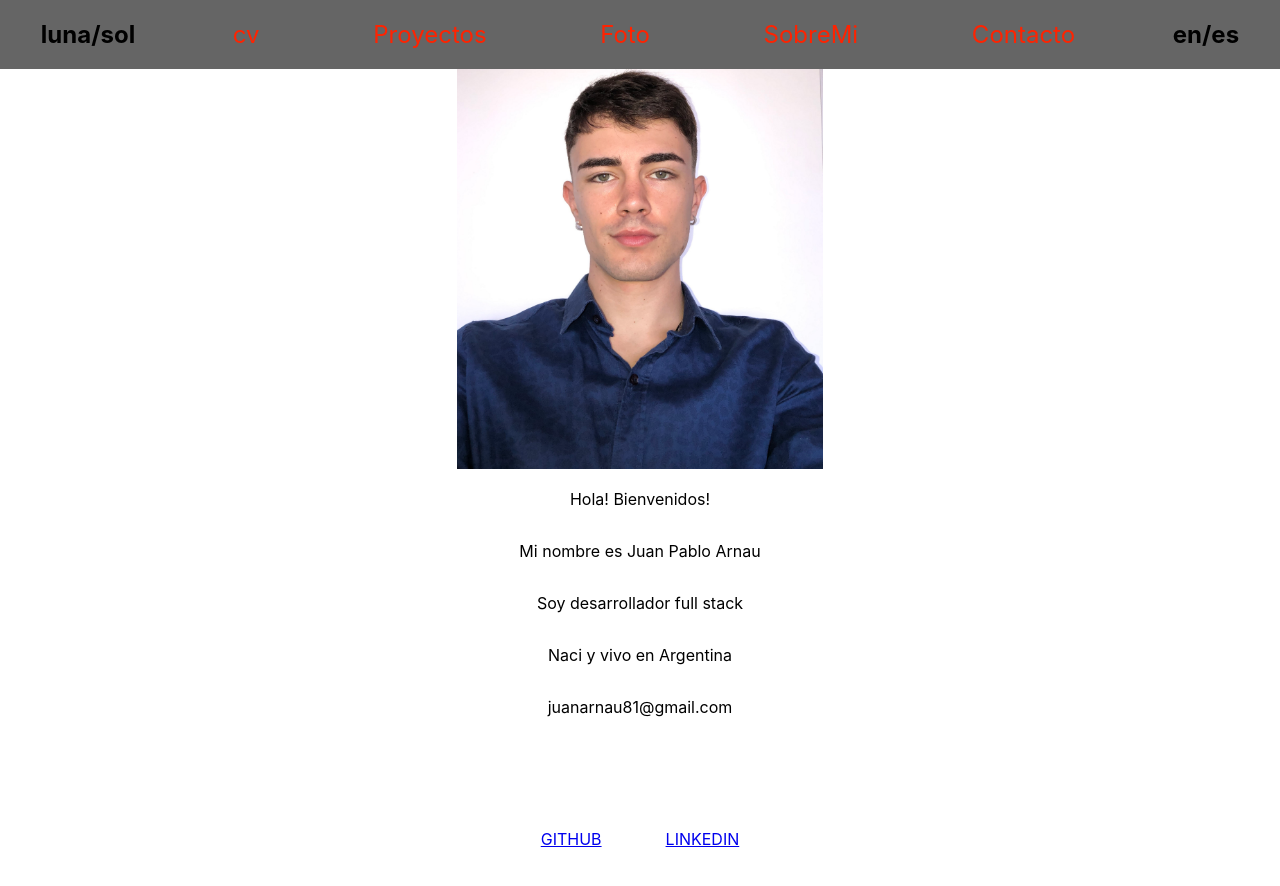
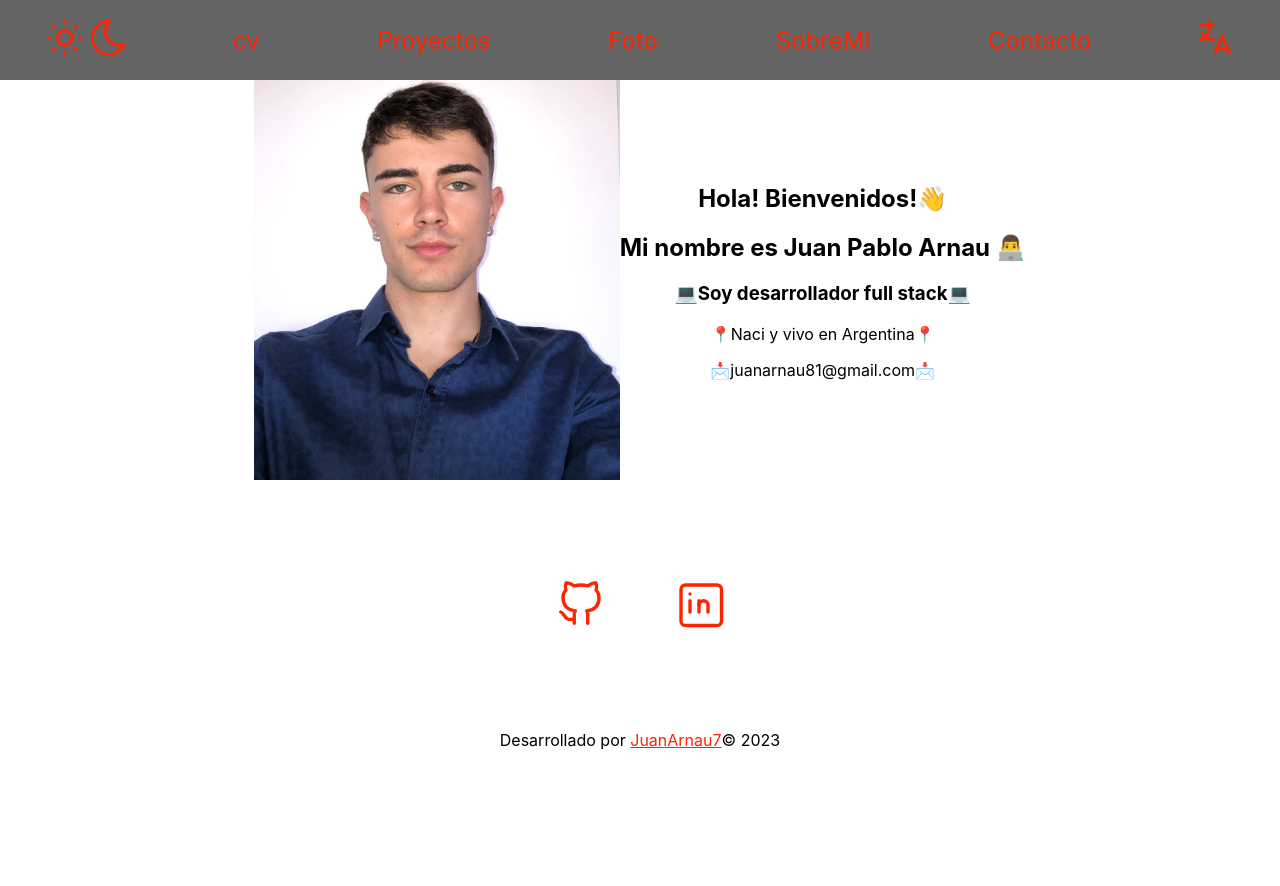
Before and after one commit to JuanArnau7/portfolio, a React (Create React App) app: page / in a window 1280 px wide. Shown: the top 886 px of the page. After the commit the page ends 800 px from the top, so only its background shows below. Built offline with nearby package versions, Linux system fonts and the light colour scheme.

Commit message:
creacion e implementación del footer en todos los componentes

```diff
--- a/src/Components/About.jsx
+++ b/src/Components/About.jsx
@@ -1,4 +1,5 @@
 import React from "react";
+import Footer from "./Footer";
 
 
 import NavBar from './NavBar'
@@ -11,6 +12,7 @@ const About = () => {
         <>
         <NavBar></NavBar>
             <h1>Soy About</h1>
+        <Footer></Footer>
         </>
     )
 }
--- a/src/Components/Contacto.jsx
+++ b/src/Components/Contacto.jsx
@@ -1,4 +1,5 @@
 import React from "react";
+import Footer from "./Footer";
 
 
 import NavBar from './NavBar'
@@ -11,6 +12,7 @@ const Contacto = () => {
         <>
         <NavBar></NavBar>
             <h1>Soy Contacto</h1>
+        <Footer></Footer>
         </>
     )
 }
--- /dev/null
+++ b/src/Components/Footer.jsx
@@ -0,0 +1,29 @@
+import React from "react";
+import styled from "styled-components";
+
+const Footer = () => {
+
+
+
+    return (
+        <>
+        <FooterContainer>
+
+        <p>Desarrollado por <a href="/contacto">JuanArnau7</a>
+            © 2023
+        </p>
+
+        </FooterContainer>
+        </>
+    )
+}
+
+export default Footer
+
+const FooterContainer = styled.nav`
+a{
+    text-decoration: none;
+    color: #ff2301;
+    text-decoration: underline;
+}
+`
--- a/src/Components/LandingPage.jsx
+++ b/src/Components/LandingPage.jsx
@@ -3,6 +3,7 @@ import React from "react";
 import NavBar from './NavBar'
 import foto from '../images/fotocv.png'
 import styled from "styled-components";
+import Footer from "./Footer";
 const LandingPage = () => {
 
 
@@ -11,30 +12,44 @@ const LandingPage = () => {
         <>
         <NavBar></NavBar>
         <LandingContainer>
+        <div className="contNoA">
 
-        <div>
         <img src={foto} height="400px"  alt="Profile image not found"></img>
-        </div>
 
 
         <div className="texto">
 
-        <p>Hola! Bienvenidos!</p>
-        <p>Mi nombre es Juan Pablo Arnau</p>
+        <h1>Hola! Bienvenidos!👋</h1>
+        <h2>Mi nombre es Juan Pablo Arnau 👨‍💻</h2>
 
-        <p>Soy desarrollador full stack</p>
+        <h3>💻Soy desarrollador full stack💻</h3>
 
-        <p>Naci y vivo en Argentina</p>
+        <p>📍Naci y vivo en Argentina📍</p>
 
-        <p>juanarnau81@gmail.com</p>
+        <p>📩juanarnau81@gmail.com📩</p>
+        </div>
         </div>
         <div className="aCont">
-            <a href="https://github.com/JuanArnau7/">GITHUB</a>
+            <a href="https://github.com/JuanArnau7/">
+            <svg xmlns="http://www.w3.org/2000/svg" class="icon icon-tabler icon-tabler-brand-github" width="54" height="54" viewBox="0 0 24 24" stroke-width="1.5" stroke="#ff2301" fill="none" stroke-linecap="round" stroke-linejoin="round">
+            <path stroke="none" d="M0 0h24v24H0z" fill="none"/>
+            <path d="M9 19c-4.3 1.4 -4.3 -2.5 -6 -3m12 5v-3.5c0 -1 .1 -1.4 -.5 -2c2.8 -.3 5.5 -1.4 5.5 -6a4.6 4.6 0 0 0 -1.3 -3.2a4.2 4.2 0 0 0 -.1 -3.2s-1.1 -.3 -3.5 1.3a12.3 12.3 0 0 0 -6.2 0c-2.4 -1.6 -3.5 -1.3 -3.5 -1.3a4.2 4.2 0 0 0 -.1 3.2a4.6 4.6 0 0 0 -1.3 3.2c0 4.6 2.7 5.7 5.5 6c-.6 .6 -.6 1.2 -.5 2v3.5" />
+            </svg>
+            </a>
             <br></br>
-            <a href="https://www.linkedin.com/in/juanarnau7">LINKEDIN</a>
+            <a href="https://www.linkedin.com/in/juanarnau7">
+            <svg xmlns="http://www.w3.org/2000/svg" class="icon icon-tabler icon-tabler-brand-linkedin" width="54" height="54" viewBox="0 0 24 24" stroke-width="1.5" stroke="#ff2301" fill="none" stroke-linecap="round" stroke-linejoin="round">
+            <path stroke="none" d="M0 0h24v24H0z" fill="none"/>
+            <rect x="4" y="4" width="18" height="18" rx="2" />
+            <line x1="8" y1="11" x2="8" y2="16" />
+            <line x1="8" y1="8" x2="8" y2="8.01" />
+            <line x1="12" y1="16" x2="12" y2="11" />
+            <path d="M16 16v-3a2 2 0 0 0 -4 0" />
+            </svg></a>
         </div>
 
         </LandingContainer>
+        <Footer></Footer>
         </>
     )
 }
@@ -42,10 +57,11 @@ const LandingPage = () => {
 export default LandingPage
 
 const LandingContainer =styled.nav `
+background-color: white;
 
 
 .texto{
-    display: flex;
+    /* display: flex; */
     flex-direction: column;
 
 }
@@ -60,5 +76,11 @@ a{
     padding: 1rem;
     margin: 1rem;
 }
+.contNoA{
+    display: flex;
+    flex-direction: row;
+    justify-content: center;
+    align-items: center;
+}
 
 `
--- a/src/Components/NavBar.jsx
+++ b/src/Components/NavBar.jsx
@@ -11,7 +11,20 @@ const NavBar = () => {
         <NavContainer>
 
         <div>
-            <h1>luna/sol</h1>
+            <p>
+
+            <svg xmlns="http://www.w3.org/2000/svg" class="icon icon-tabler icon-tabler-sun" width="44" height="44" viewBox="0 0 24 24" stroke-width="1.5" stroke="#ff2301" fill="none" stroke-linecap="round" stroke-linejoin="round">
+            <path stroke="none" d="M0 0h24v24H0z" fill="none"/>
+            <circle cx="12" cy="12" r="4" />
+            <path d="M3 12h1m8 -9v1m8 8h1m-9 8v1m-6.4 -15.4l.7 .7m12.1 -.7l-.7 .7m0 11.4l.7 .7m-12.1 -.7l-.7 .7" />
+            </svg>
+
+            <svg xmlns="http://www.w3.org/2000/svg" class="icon icon-tabler icon-tabler-moon" width="44" height="44" viewBox="0 0 24 24" stroke-width="1.5" stroke="#ff2301" fill="none" stroke-linecap="round" stroke-linejoin="round">
+            <path stroke="none" d="M0 0h24v24H0z" fill="none"/>
+            <path d="M12 3c.132 0 .263 0 .393 0a7.5 7.5 0 0 0 7.92 12.446a9 9 0 1 1 -8.313 -12.454z" />
+            </svg>
+
+            </p>
         </div>
         <div className="aContainer">
             <a href="">cv</a>
@@ -29,7 +42,14 @@ const NavBar = () => {
             <a href="/Contacto">Contacto</a>
         </div>
         <div>
-            <h1>en/es</h1>
+            <p className="botonesen"><svg xmlns="http://www.w3.org/2000/svg" class="icon icon-tabler icon-tabler-language" width="44" height="44" viewBox="0 0 24 24" stroke-width="1.5" stroke="#ff2301" fill="none" stroke-linecap="round" stroke-linejoin="round">
+            <path stroke="none" d="M0 0h24v24H0z" fill="none"/>
+            <path d="M4 5h7" />
+            <path d="M9 3v2c0 4.418 -2.239 8 -5 8" />
+            <path d="M5 9c-.003 2.144 2.952 3.908 6.7 4" />
+            <path d="M12 20l4 -9l4 9" />
+            <path d="M19.1 18h-6.2" />
+            </svg></p>
         </div>
 
         </NavContainer>
@@ -63,4 +83,5 @@ a{
 a:active{
     background-color:red;
 }
+
     `
--- a/src/Components/Proyectos.jsx
+++ b/src/Components/Proyectos.jsx
@@ -1,4 +1,5 @@
 import React from "react";
+import Footer from "./Footer";
 
 
 import NavBar from './NavBar'
@@ -11,6 +12,11 @@ const Proyectos = () => {
         <>
         <NavBar></NavBar>
             <h1>Soy Proyectos</h1>
+
+            <a href="#"><p></p></a>
+            <a href="#"><p></p></a>
+            <a href="#"><p></p></a>
+        <Footer></Footer>
         </>
     )
 }
```
